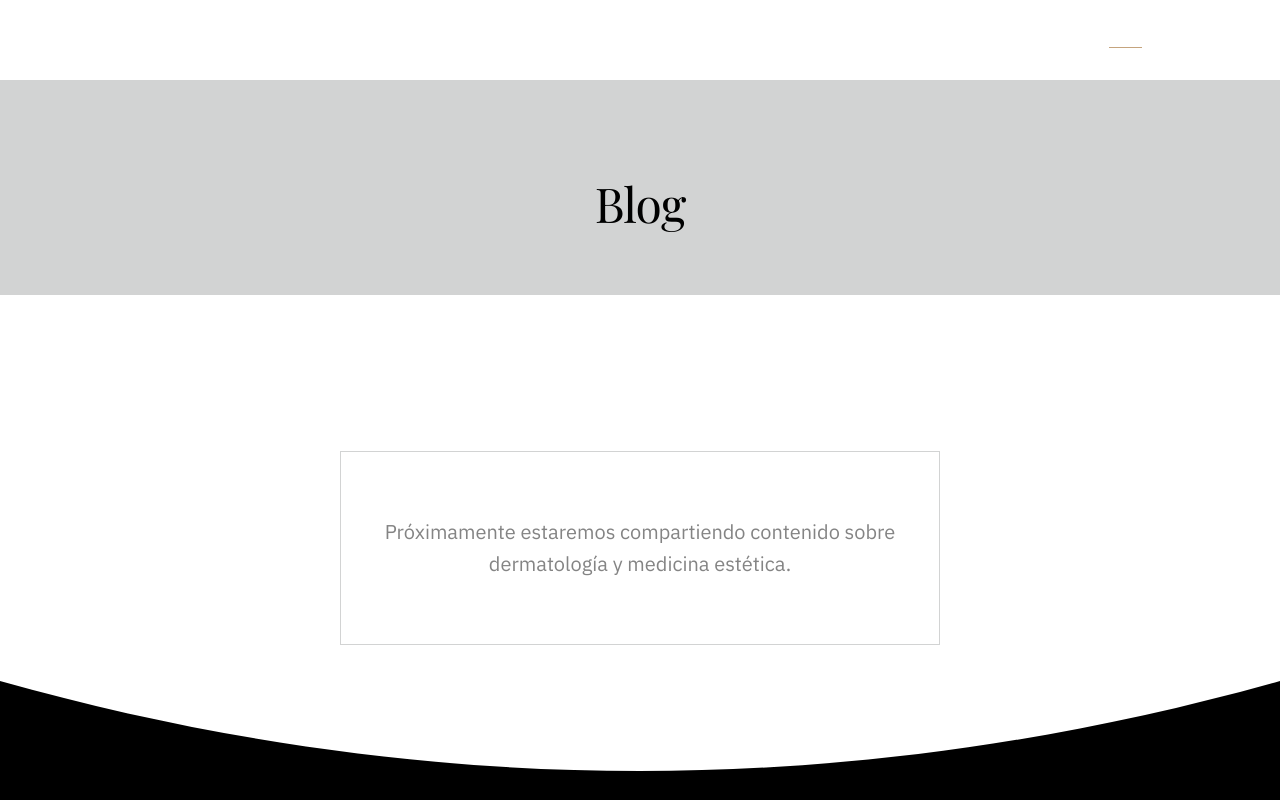
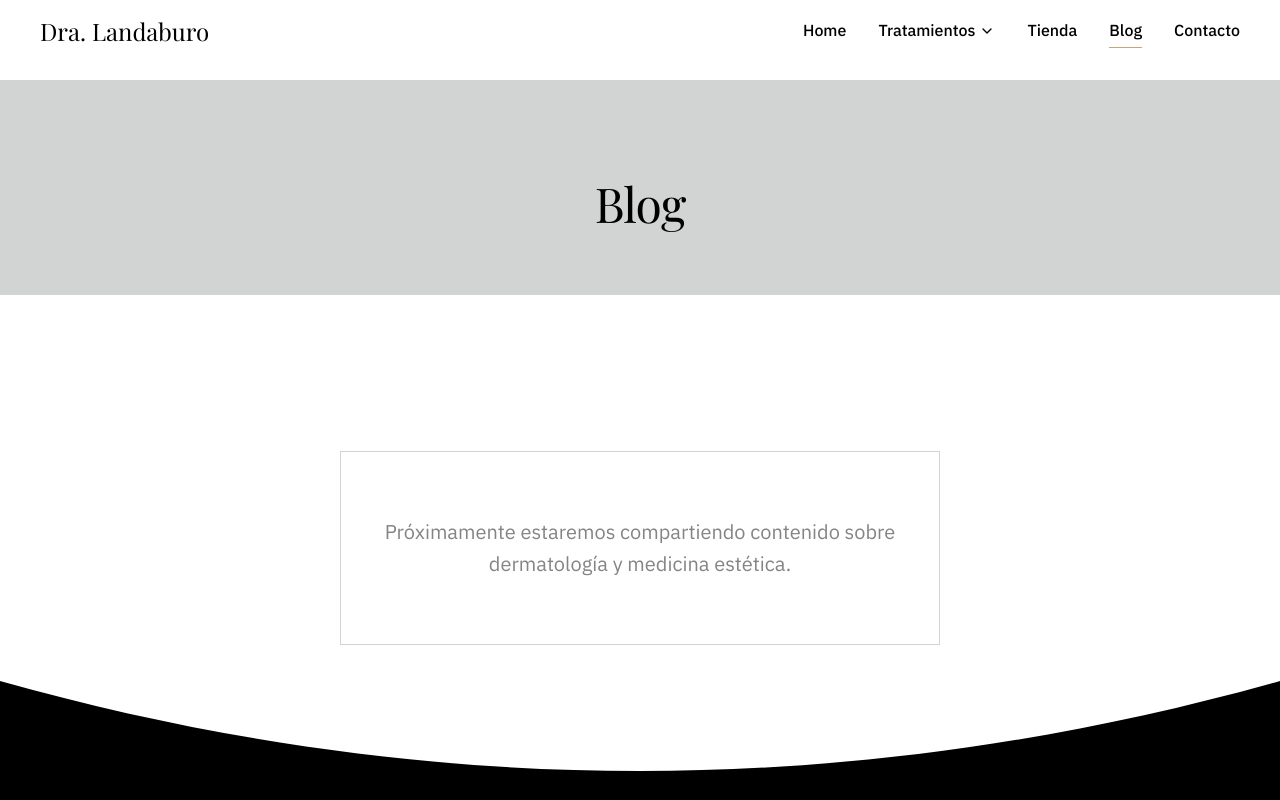
Before and after one commit to stinmeister/dra.landaburo, a Next.js app: page /blog in a window 1280 px wide. Shown: the top 800 px of the page. Built offline with nearby package versions, Linux system fonts and the light colour scheme.

Commit message:
fix: header dark text on light pages (contacto, sobre-mi, blog)

```diff
--- a/src/components/layout/Header.module.css
+++ b/src/components/layout/Header.module.css
@@ -13,6 +13,19 @@
   background-color: rgba(255, 255, 255, 0.95);
   backdrop-filter: blur(8px);
   border-bottom: 1px solid var(--color-gris-claro);
+}
+
+/* Pages without dark hero — show dark text immediately */
+.lightPage .logo,
+.lightPage .navLink,
+.lightPage .dropdownButton,
+.lightPage .mobileMenuBtn {
+  color: var(--color-negro);
+}
+
+.lightPage {
+  background-color: rgba(255, 255, 255, 0.95);
+  backdrop-filter: blur(8px);
 }
 
 .container {
--- a/src/components/layout/Header.tsx
+++ b/src/components/layout/Header.tsx
@@ -13,6 +13,10 @@ export default function Header() {
   const [mobileMenuOpen, setMobileMenuOpen] = useState(false);
   const pathname = usePathname();
 
+  // Pages with dark hero backgrounds where white text is needed
+  const darkHeroPages = ['/', '/tratamientos'];
+  const hasDarkHero = darkHeroPages.includes(pathname) || pathname.startsWith('/tratamientos/');
+
   useEffect(() => {
     const handleScroll = () => {
       setScrolled(window.scrollY > 50);
@@ -24,9 +28,15 @@ export default function Header() {
 
   const closeMobileMenu = () => setMobileMenuOpen(false);
 
+  const headerClasses = [
+    styles.header,
+    scrolled ? styles.scrolled : '',
+    !hasDarkHero ? styles.lightPage : '',
+  ].filter(Boolean).join(' ');
+
   return (
     <>
-      <header className={`${styles.header} ${scrolled ? styles.scrolled : ''}`}>
+      <header className={headerClasses}>
         <div className={styles.container}>
           <Link href="/" className={styles.logo}>
             Dra. Landaburo
```
